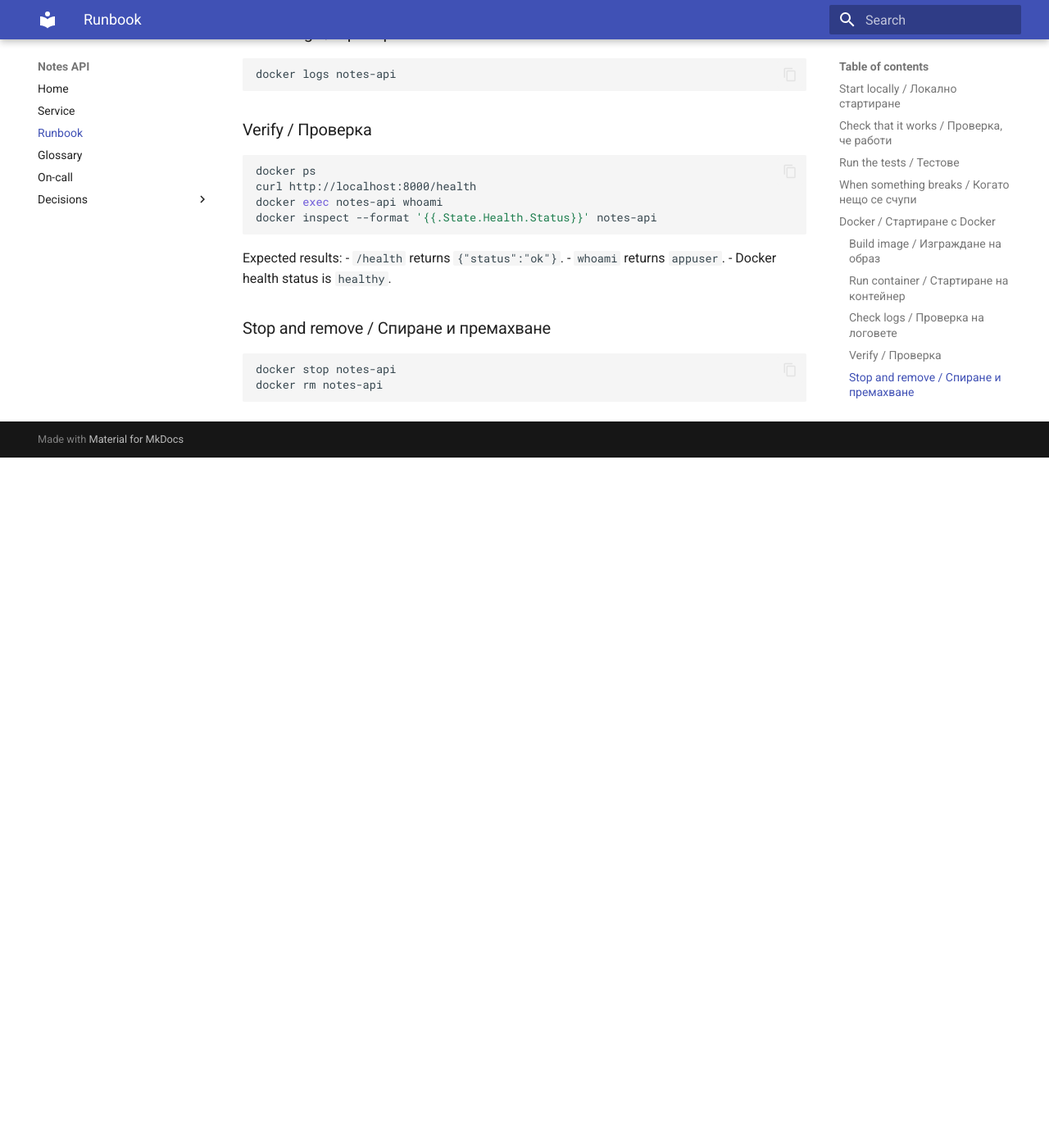
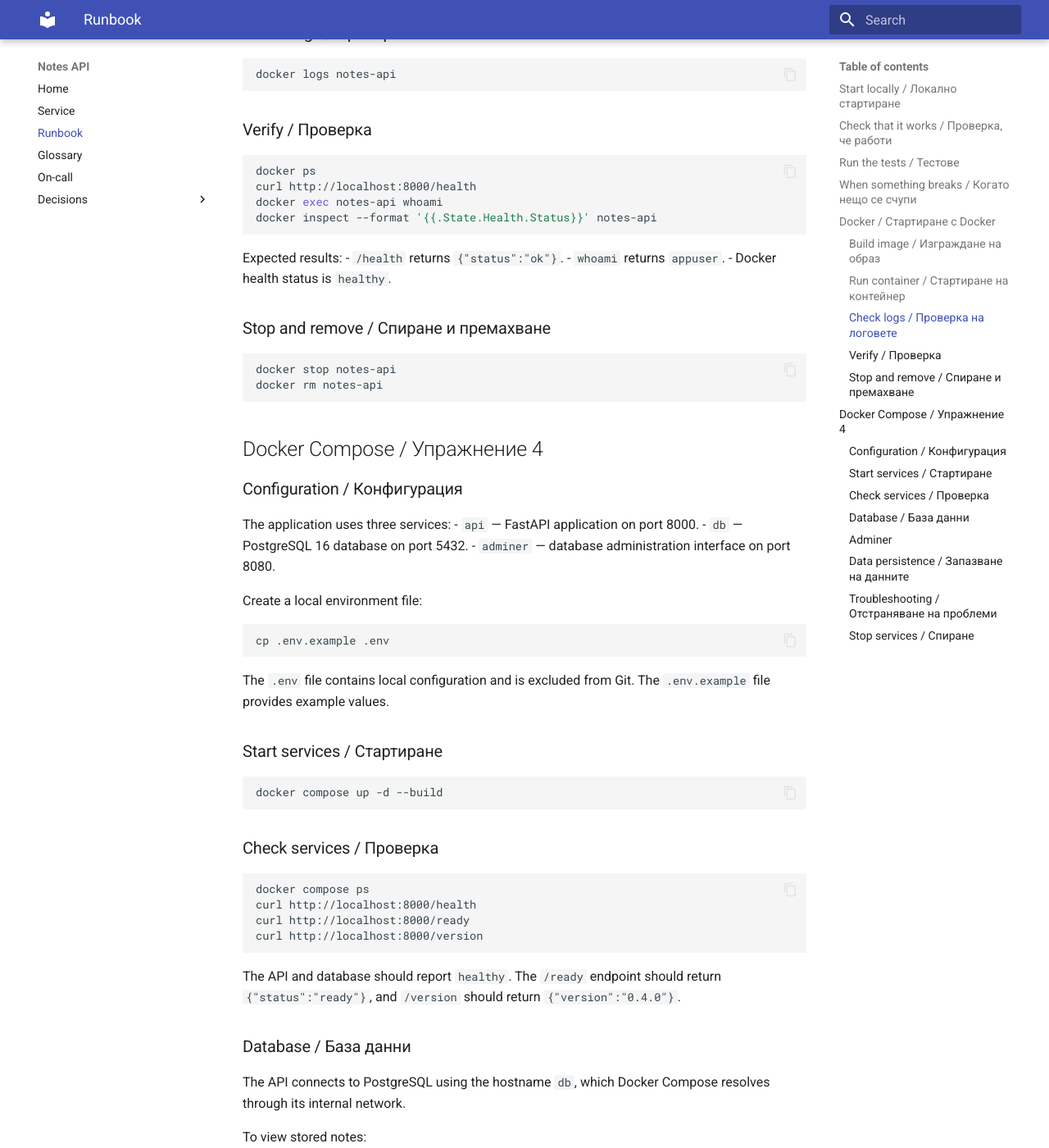
Before and after one commit to Yzhecheva/devops-lab-2, an MkDocs documentation site: the page built from docs/runbook.md, in a window 1280 px wide and 1400 px high, scrolled down 1302 px. Shown: the whole window at 82% size. Built offline with MkDocs 1.6.1 and Material for MkDocs 9.7.7, drawn with Linux system fonts in a browser that asks for light colours; before the commit the page ends 1860 px from its top, so only the background shows below that; some of the changed text lies outside the part shown.

Commit message:
Add Adminer, environment configuration and Compose runbook

````diff
--- a/docs/runbook.md
+++ b/docs/runbook.md
@@ -80,3 +80,101 @@ Expected results:
 docker stop notes-api
 docker rm notes-api
 ```
+
+## Docker Compose / Упражнение 4
+
+### Configuration / Конфигурация
+
+The application uses three services:
+- `api` — FastAPI application on port 8000.
+- `db` — PostgreSQL 16 database on port 5432.
+- `adminer` — database administration interface on port 8080.
+
+Create a local environment file:
+
+```bash
+cp .env.example .env
+```
+
+The `.env` file contains local configuration and is excluded from Git. The `.env.example` file provides example values.
+
+### Start services / Стартиране
+
+```bash
+docker compose up -d --build
+```
+
+### Check services / Проверка
+
+```bash
+docker compose ps
+curl http://localhost:8000/health
+curl http://localhost:8000/ready
+curl http://localhost:8000/version
+```
+
+The API and database should report `healthy`. The `/ready` endpoint should return `{"status":"ready"}`, and `/version` should return `{"version":"0.4.0"}`.
+
+### Database / База данни
+
+The API connects to PostgreSQL using the hostname `db`, which Docker Compose resolves through its internal network.
+
+To view stored notes:
+
+```bash
+docker compose exec db psql -U notes -d notes -c "SELECT * FROM notes;"
+```
+
+### Adminer
+
+Open port `8080` in the browser.
+
+Connection settings:
+- System: PostgreSQL
+- Server: `db`
+- Username: `notes`
+- Password: value of `POSTGRES_PASSWORD` in `.env`
+- Database: `notes`
+
+### Data persistence / Запазване на данните
+
+PostgreSQL stores its data in the named volume `postgres_data`.
+
+```bash
+docker compose down
+docker compose up -d
+```
+
+The stored notes remain available after restarting the services.
+
+**Warning:** `docker compose down -v` also removes the database volume and its stored data.
+
+### Troubleshooting / Отстраняване на проблеми
+
+Check service status:
+
+```bash
+docker compose ps
+```
+
+Check logs:
+
+```bash
+docker compose logs --tail=50 api
+docker compose logs --tail=50 db
+docker compose logs --tail=50 adminer
+```
+
+Validate configuration:
+
+```bash
+docker compose config --quiet
+```
+
+If the API cannot connect to PostgreSQL, check `DATABASE_URL`, database credentials and the `db` healthcheck.
+
+### Stop services / Спиране
+
+```bash
+docker compose down
+```
````
Also changed, not shown: compose.yaml (+12 -6 lines), 1 other file.
